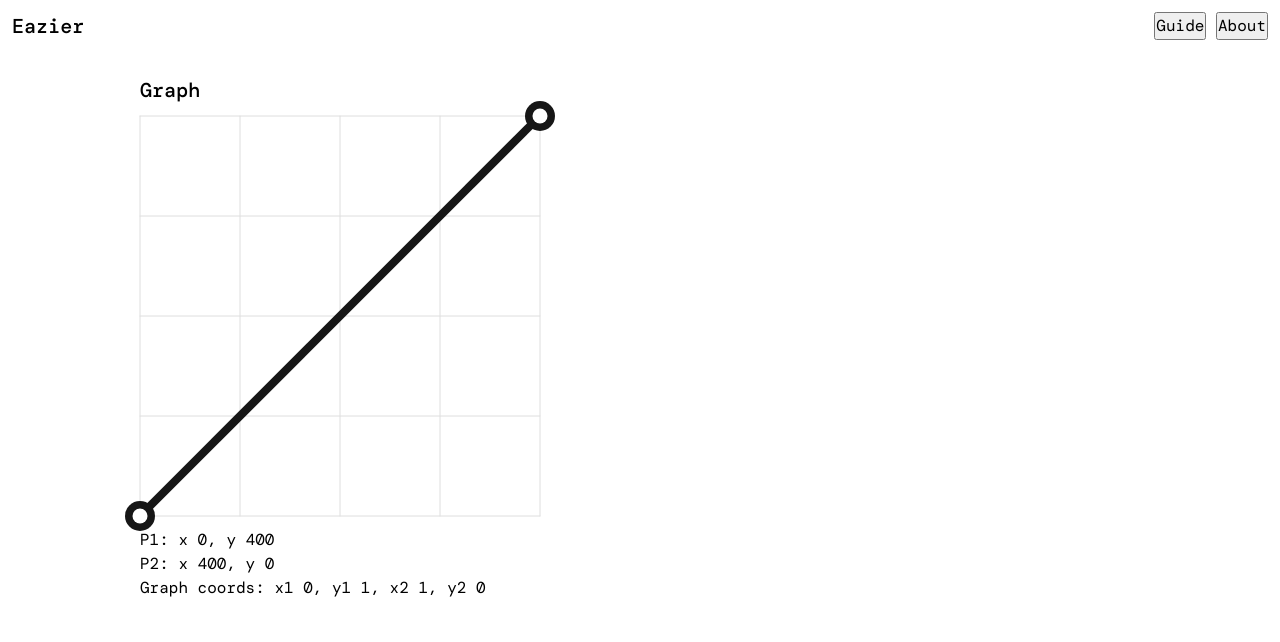
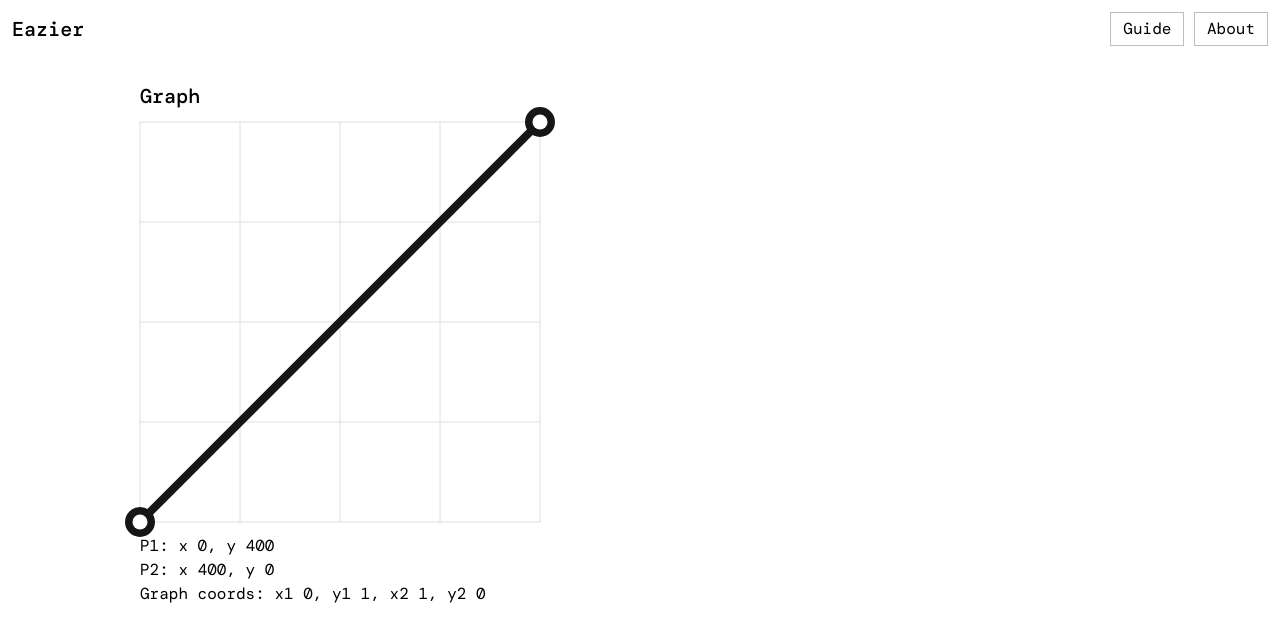
Before and after one commit to matovius/eazier, a SvelteKit app: page / in a window 1280 px wide. Shown: the top 642 px of the page. Built offline with nearby package versions, Linux system fonts and the light colour scheme.

Commit message:
chore: update `app.css`
- add output element to reset layer
- set base font size on body element
- add base button styles

```diff
--- a/src/app.css
+++ b/src/app.css
@@ -66,7 +66,8 @@
 	input,
 	button,
 	textarea,
-	select {
+	select,
+	output {
 		font: inherit;
 	}
 	p,
@@ -89,6 +90,7 @@
 
 	body {
 		font-family: var(--font-dm-mono);
+		font-size: var(--text-base);
 	}
 
 	h1,
@@ -136,6 +138,27 @@
 	span {
 		font: inherit;
 	}
+
+	button {
+		padding-block: 4px;
+		padding-inline: 12px;
+		border: 1px solid var(--color-neutral-200);
+		background-color: transparent;
+		cursor: pointer;
+		outline: 2px solid transparent;
+
+		&:hover {
+			background-color: var(--color-neutral-100);
+			transform: scale(1.05);
+		}
+		&:active {
+			transform: perspective(1cm) rotateX(4deg);
+			transition-duration: 50ms;
+		}
+		&:focus-visible {
+			outline-color: var(--color-neutral-800);
+		}
+	}
 }
 
 @layer components {
```
